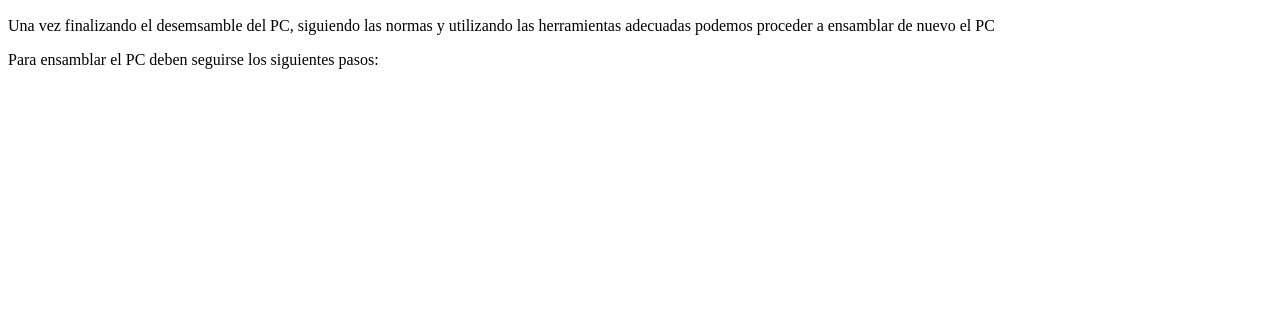
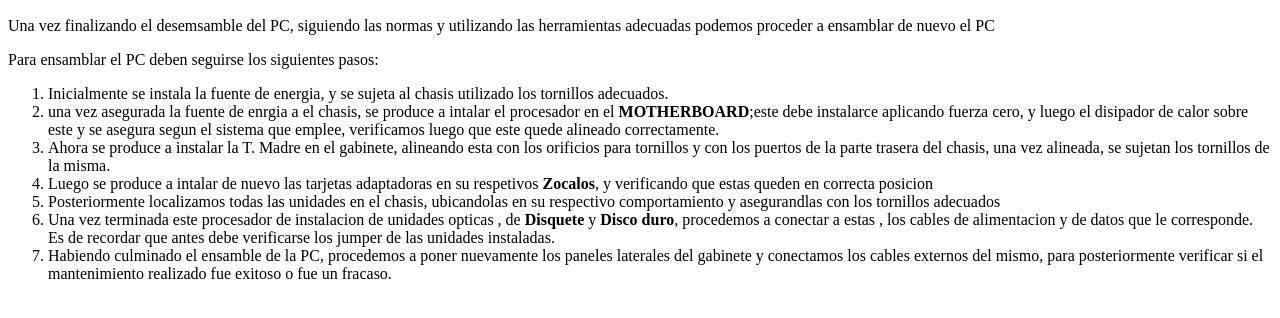
Before and after one commit to SamirJoseGil/Proyecto-aleja, a plain HTML site: page EnsambleDelPC.html in a window 1280 px wide. Shown: the part 50-368 px from the top of the page. Drawn offline with Linux system fonts and the light colour scheme.

Commit message:
creacion de paginas (antes  del ensamble , desensamble del pc)

```diff
--- a/EnsambleDelPC.html
+++ b/EnsambleDelPC.html
@@ -14,7 +14,17 @@
             herramientas adecuadas podemos proceder a ensamblar de nuevo el PC</p>
         <p>Para ensamblar el PC deben seguirse los siguientes pasos:
         </p>
-    </main>
+        <ol>
+            <li>Inicialmente se instala la fuente de energia, y se sujeta al chasis utilizado los tornillos adecuados. </li>
+            <li>una vez asegurada la fuente de enrgia a el chasis, se produce a intalar el procesador en el <b>MOTHERBOARD</b>;este debe instalarce aplicando fuerza cero, y luego el disipador de calor sobre este y se asegura segun el sistema que emplee, verificamos luego que este quede alineado correctamente.</li>
+            <li>Ahora se produce a instalar la T. Madre en el gabinete, alineando esta con los orificios para tornillos y con los puertos de la parte trasera del chasis, una vez alineada, se sujetan los tornillos de la misma.</li>
+            <li>Luego se produce a intalar de nuevo las tarjetas adaptadoras en su respetivos <b>Zocalos</b>, y verificando que estas queden en correcta posicion</li>
+            <li>Posteriormente localizamos todas las unidades en el chasis, ubicandolas en su respectivo comportamiento y asegurandlas con los tornillos adecuados </li>
+            <li>Una vez terminada este procesador de instalacion de unidades opticas , de <b>Disquete</b> y <b>Disco duro</b>, procedemos a conectar a estas , los cables de alimentacion y de datos que le corresponde. Es de recordar que antes debe verificarse los jumper de las unidades instaladas.</li>
+            <li>Habiendo culminado el ensamble de la PC, procedemos a poner nuevamente los paneles laterales del gabinete y conectamos los cables externos del mismo, para posteriormente verificar si el mantenimiento realizado fue exitoso o fue un fracaso. </li>
+        </ol>
+
+   </main>
 
 </body>
 </html>
```
Also changed, not shown: DesensambleDelPC.html (added, +24 -0 lines).
